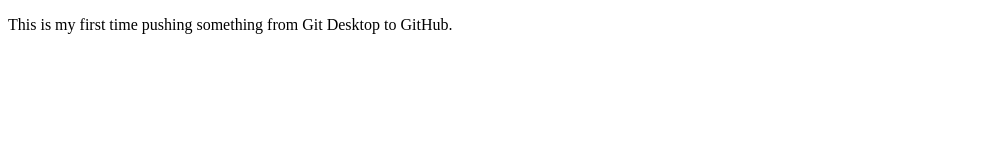
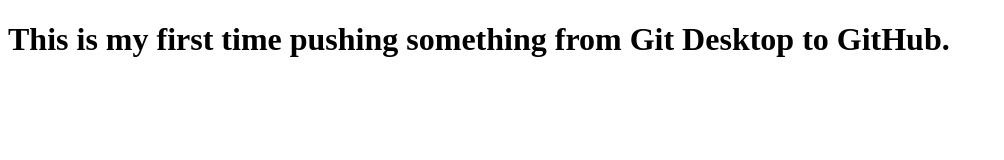
Before and after one commit to samantha-r-dzirko/webDevCourse, a plain HTML site: page index.html in a window 1280 px wide. Shown: the whole page, without its empty margins (0-1004 px from the left). Drawn offline with Linux system fonts and the light colour scheme.

Commit message:
Update index.html

```diff
--- a/index.html
+++ b/index.html
@@ -7,7 +7,7 @@
 </head>
 
 <body>
-  <p>This is my first time pushing something from Git Desktop to GitHub.</p>
+  <h1>This is my first time pushing something from Git Desktop to GitHub.</h1>
 </body>
 
 </html>
```
